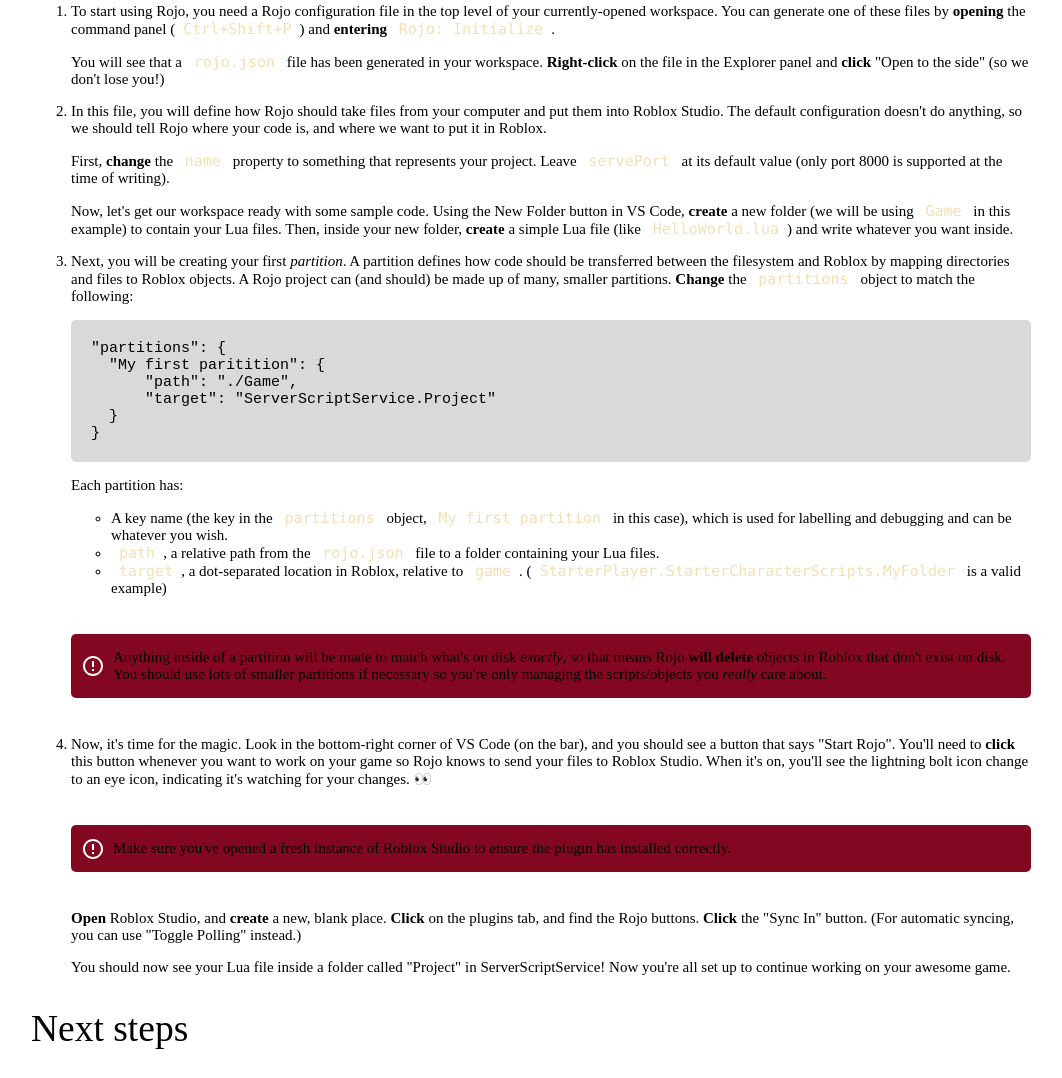
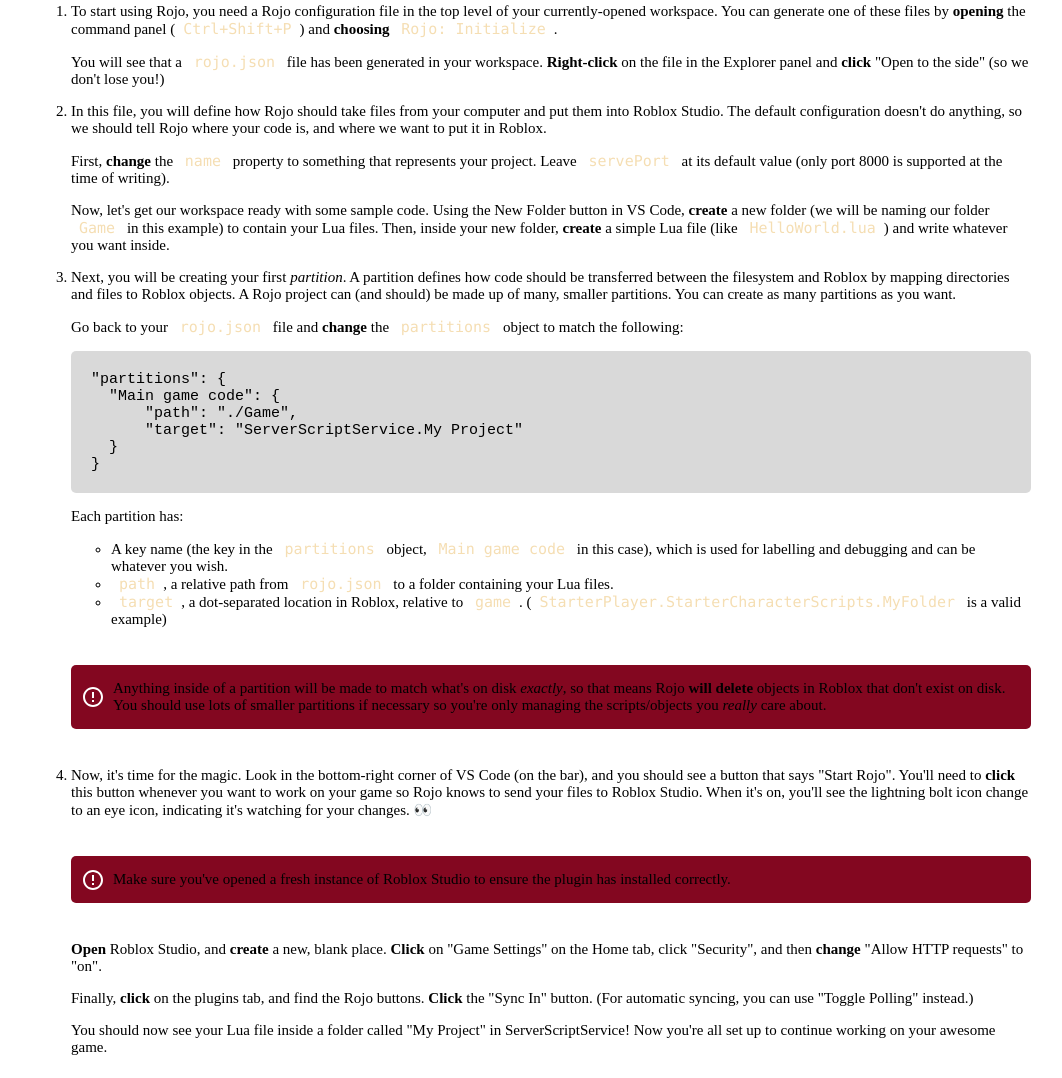
Before and after one commit to rojo-rbx/vscode-rojo, a website: page ui/index.html in a window 1280 px wide. Shown: the part 713-1791 px from the top of the page, without its empty margins (109-1171 px from the left). Drawn offline with Linux system fonts and the light colour scheme; files that its build step writes are made by us from their sources; files whose address does not match are found by name.

Commit message:
Clarify welcome screen guide

```diff
--- a/package.json
+++ b/package.json
@@ -2,7 +2,7 @@
     "name": "vscode-rojo",
     "displayName": "Rojo - Roblox Studio Sync",
     "description": "Build robust Roblox games using Rojo directly from VS Code to sync your scripts into Roblox Studio.",
-    "version": "1.2.3",
+    "version": "1.2.4",
     "repository": "https://github.com/evaera/vscode-rojo",
     "publisher": "evaera",
     "engines": {
--- a/src/Rojo.ts
+++ b/src/Rojo.ts
@@ -2,6 +2,7 @@
 import * as vscode from 'vscode'
 import * as fs from 'fs'
 import * as path from 'path'
+import { isInterfaceOpened } from './Util'
 
 /**
  * An abstract class that the platform-specific Rojo instances should inherit from.
@@ -73,7 +74,8 @@
       cwd: this.workspacePath
     })
 
-    vscode.workspace.openTextDocument(this.configPath).then(doc => vscode.window.showTextDocument(doc))
+    // Open in column #2 if the interface is open so we don't make people lose progress on the guide
+    vscode.workspace.openTextDocument(this.configPath).then(doc => vscode.window.showTextDocument(doc, isInterfaceOpened() ? vscode.ViewColumn.Two : undefined))
   }
 
   /**
--- a/src/Util.ts
+++ b/src/Util.ts
@@ -40,6 +40,10 @@
   context.subscriptions.push(currentInterface)
 }
 
+export function isInterfaceOpened (): boolean {
+  return currentInterface != null
+}
+
 /**
  * A utility function that takes a stream and converts it into a promise.
  * Resolves on stream end, or rejects on stream error.
--- a/ui/index.html
+++ b/ui/index.html
@@ -32,27 +32,28 @@
       <p class="alert hidden" id="folder-alert"><strong>You must open a folder to follow this guide.</strong> This extension will only work if you have opened a folder through File &gt; Open Folder. For this guide, you should create a fresh folder and open it in VS Code, then come back here with <code>Ctrl+Shift+P</code> and enter <code>Rojo: Show welcome screen</code>. <span>&mdash; <strong>Yeah, we're talking to you, buster.</strong> This message only shows up if you don't have a folder open! 😉</span></p>
       <ol>
         <li>
-          <p>To start using Rojo, you need a Rojo configuration file in the top level of your currently-opened workspace. You can generate one of these files by <strong>opening</strong> the command panel (<code >Ctrl+Shift+P</code>) and <strong>entering</strong> <code>Rojo: Initialize</code>.</p>
+          <p>To start using Rojo, you need a Rojo configuration file in the top level of your currently-opened workspace. You can generate one of these files by <strong>opening</strong> the command panel (<code >Ctrl+Shift+P</code>) and <strong>choosing</strong> <code>Rojo: Initialize</code>.</p>
           <p>You will see that a <code>rojo.json</code> file has been generated in your workspace. <strong>Right-click</strong> on the file in the Explorer panel and <strong>click</strong> "Open to the side" (so we don't lose you!)</p>
         </li>
         <li>
           <p>In this file, you will define how Rojo should take files from your computer and put them into Roblox Studio. The default configuration doesn't do anything, so we should tell Rojo where your code is, and where we want to put it in Roblox.</p>
           <p>First, <strong>change</strong> the <code>name</code> property to something that represents your project. Leave <code>servePort</code> at its default value (only port 8000 is supported at the time of writing).</p>
-          <p>Now, let's get our workspace ready with some sample code. Using the New Folder button in VS Code, <strong>create</strong> a new folder (we will be using <code>Game</code> in this example) to contain your Lua files. Then, inside your new folder, <strong>create</strong> a simple Lua file (like <code>HelloWorld.lua</code>) and write whatever you want inside.</p>
+          <p>Now, let's get our workspace ready with some sample code. Using the New Folder button in VS Code, <strong>create</strong> a new folder (we will be naming our folder <code>Game</code> in this example) to contain your Lua files. Then, inside your new folder, <strong>create</strong> a simple Lua file (like <code>HelloWorld.lua</code>) and write whatever you want inside.</p>
         </li>
         <li>
-          <p>Next, you will be creating your first <em>partition</em>. A partition defines how code should be transferred between the filesystem and Roblox by mapping directories and files to Roblox objects. A Rojo project can (and should) be made up of many, smaller partitions. <strong>Change</strong> the <code>partitions</code> object to match the following:</p>
+          <p>Next, you will be creating your first <em>partition</em>. A partition defines how code should be transferred between the filesystem and Roblox by mapping directories and files to Roblox objects. A Rojo project can (and should) be made up of many, smaller partitions. You can create as many partitions as you want.</p>
+          <p>Go back to your <code>rojo.json</code> file and <strong>change</strong> the <code>partitions</code> object to match the following:</p>
           <pre>
 "partitions": {
-  "My first paritition": {
+  "Main game code": {
       "path": "./Game",
-      "target": "ServerScriptService.Project"
+      "target": "ServerScriptService.My Project"
   }
 }</pre>
           <p>Each partition has:</p>
           <ul>
-            <li>A key name (the key in the <code>partitions</code> object, <code>My first partition</code> in this case), which is used for labelling and debugging and can be whatever you wish.</li>
-            <li><code>path</code>, a relative path from the <code>rojo.json</code> file to a folder containing your Lua files.</li>
+            <li>A key name (the key in the <code>partitions</code> object, <code>Main game code</code> in this case), which is used for labelling and debugging and can be whatever you wish.</li>
+            <li><code>path</code>, a relative path from <code>rojo.json</code> to a folder containing your Lua files.</li>
             <li><code>target</code>, a dot-separated location in Roblox, relative to <code>game</code>. (<code>StarterPlayer.StarterCharacterScripts.MyFolder</code> is a valid example)</li>
           </ul>
           <p class="alert">Anything inside of a partition will be made to match what's on disk <em>exactly</em>, so that means Rojo <strong>will delete</strong> objects in Roblox that don't exist on disk. You should use lots of smaller partitions if necessary so you're only managing the scripts/objects you <em>really</em> care about.</p>
@@ -60,8 +61,9 @@
         <li>
           <p>Now, it's time for the magic. Look in the bottom-right corner of VS Code (on the bar), and you should see a button that says "Start Rojo". You'll need to <strong>click</strong> this button whenever you want to work on your game so Rojo knows to send your files to Roblox Studio. When it's on, you'll see the lightning bolt icon change to an eye icon, indicating it's watching for your changes. 👀</p>
           <p class="alert">Make sure you've opened a fresh instance of Roblox Studio to ensure the plugin has installed correctly.</p>
-          <p><strong>Open</strong> Roblox Studio, and <strong>create</strong> a new, blank place. <strong>Click</strong> on the plugins tab, and find the Rojo buttons. <strong>Click</strong> the "Sync In" button. (For automatic syncing, you can use "Toggle Polling" instead.)</p>
-          <p>You should now see your Lua file inside a folder called "Project" in ServerScriptService! Now you're all set up to continue working on your awesome game.</p>
+          <p><strong>Open</strong> Roblox Studio, and <strong>create</strong> a new, blank place. <strong>Click</strong> on "Game Settings" on the Home tab, click "Security", and then <strong>change</strong> "Allow HTTP requests" to "on".</p>
+          <p>Finally, <strong>click</strong> on the plugins tab, and find the Rojo buttons. <strong>Click</strong> the "Sync In" button. (For automatic syncing, you can use "Toggle Polling" instead.)</p>
+          <p>You should now see your Lua file inside a folder called "My Project" in ServerScriptService! Now you're all set up to continue working on your awesome game.</p>
         </li>
       </ol>
 
@@ -73,7 +75,8 @@
       <h2>Tips and Tricks</h2>
       <ul>
         <li>Use the "Toggle Polling" button in Roblox Studio to enable automatic syncing whenever you make a file change in VS Code.</li>
-        <li><strong>Want to have more than one Rojo project open at once?</strong> VS Code allows you to add multiple root folders to your workspace, and this extension supports that out of the box! Right-click on a blank background portion of the Explorer panel, and click "Add folders to workspace". As long as a <code>rojo.json</code> file exists at the top level of that folder, you'll be able to use this extension seamlessly.</li>
+        <li><strong>Want to have more than one Rojo project open at once?</strong> VS Code allows you to add multiple root folders to your workspace, and this extension supports that out of the box! Right-click on a blank background portion of the Explorer panel, and click "Add folders to workspace". As long as a <code>rojo.json</code> file exists at the top level of that folder, you'll be able to use this extension with as many Rojo projects as you want to have open at once.</li>
+        <li>Search for "Lua" extensions to give you Lua linting, snippets, and automatic syntax error checking.</li>
         <li>You can and definitely should be using Git to keep your project under source control. This gives you <em>tons</em> of benefits, like...</li>
         <li>Add open-source modules (like <a href="https://github.com/Roblox/Roact" target="_blank">Roact</a>) to your game easily by adding them as a <a href="https://gist.github.com/gitaarik/8735255" target="_blank">Git submodule</a>.</li>
       </ul>
```
Also changed, not shown: README.md.
